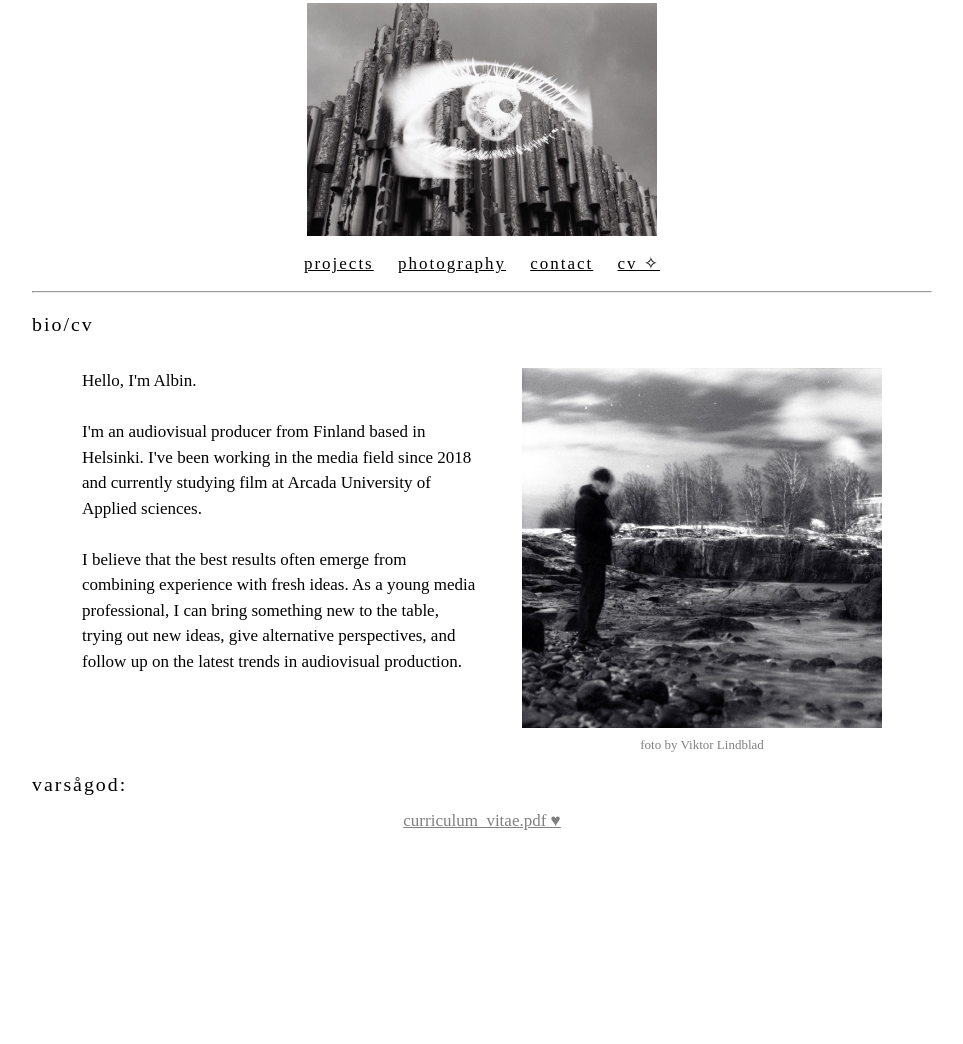
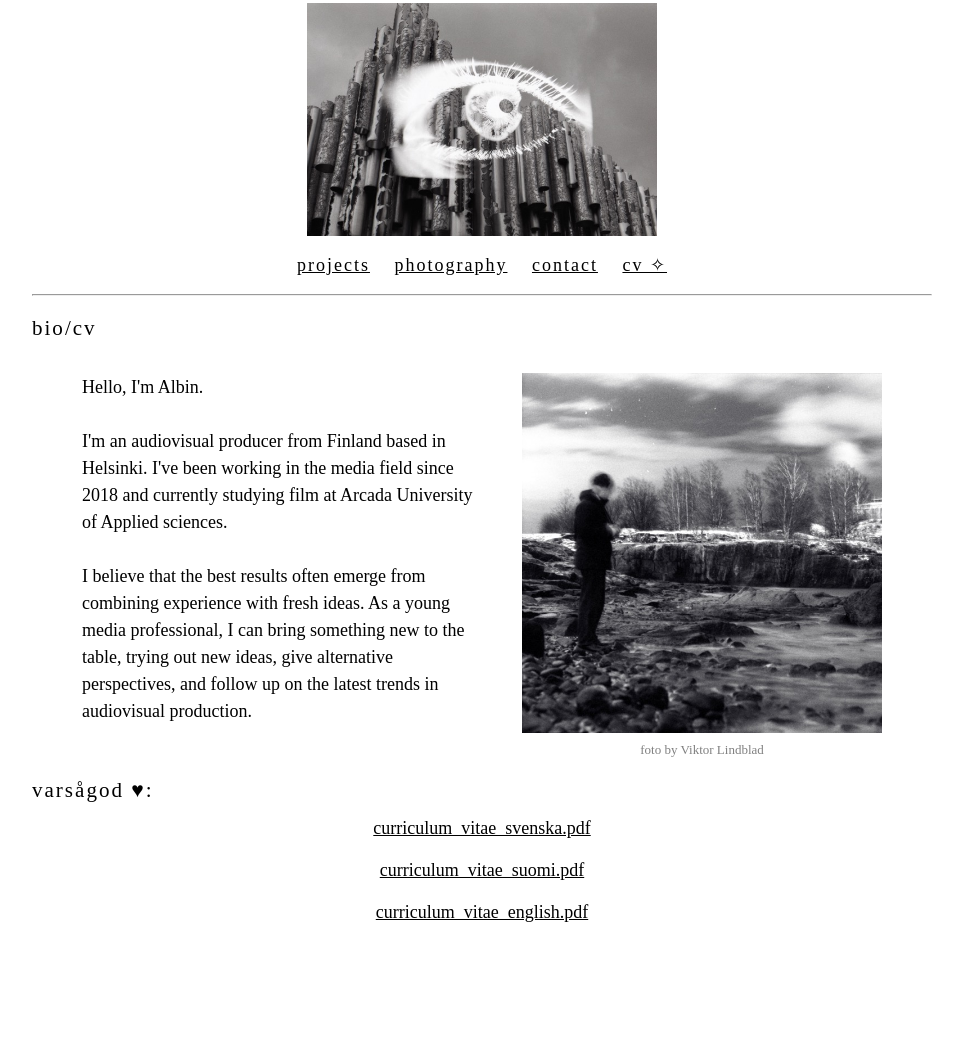
Before and after one commit to AlbinLjungqvist/portfolio, a plain HTML site: page cv.html in a window 1280 px wide. Shown: the part 162-1206 px from the top of the page, without its empty margins (158-1121 px from the left). Before the commit the page ends 1140 px from the top, so only its background shows below. Drawn offline with Linux system fonts and the light colour scheme.

Commit message:
commit
commit

```diff
--- a/cv.html
+++ b/cv.html
@@ -38,10 +38,18 @@
   <div id="jagbildcontainer"><img id="jagbild" src="img/jag_medium.jpeg">foto by Viktor Lindblad</div>
 </div>
 <ul id="project-list">
-<h3 class="list-title">varsågod:</h3>
+<h3 class="list-title">varsågod ♥:</h3>
   <li id="list-item">
-    <a href="albin_ljungqvist_cv_sv.pdf" download>
-      curriculum_vitae.pdf ♥
+    <a href="cv2024_sv.pdf" download>
+      curriculum_vitae_svenska.pdf
+    </a>
+    <br><br>
+    <a href="cv2024_fi.pdf" download>
+      curriculum_vitae_suomi.pdf
+    </a>
+    <br><br>
+    <a href="cv2024_eng.pdf" download>
+      curriculum_vitae_english.pdf
     </a>
   </li>
 </ul>
--- a/style.css
+++ b/style.css
@@ -1,7 +1,17 @@
+html {
+
+		filter: blur(0.2px);
+
+}
+
 body {
 	text-align: center;
 	margin:35px 0px 0px 0px;
-	font-size: 17px;
+	font-size: 18px;
+}
+
+p, h1, h2, h3, h4, a {
+
 }
 
 #site-container{
@@ -135,11 +145,16 @@ hr{
 
 
 a:link {
-	color: grey;
+	color: black;
 }
 
 a:visited {
 	color: grey;
+	text-decoration: none;
+}
+
+a:visited.blacklink{
+	color: black;
 	text-decoration: none;
 }
 
@@ -149,6 +164,11 @@ a:hover {
 }
 
 .fade-item a:hover {
+	background-color: black;
+	color: white;
+}
+
+#list-item a:hover {
 	background-color: black;
 	color: white;
 }
```
Also changed, not shown: kontakt.html (+9 -0 lines), 5 other files.
